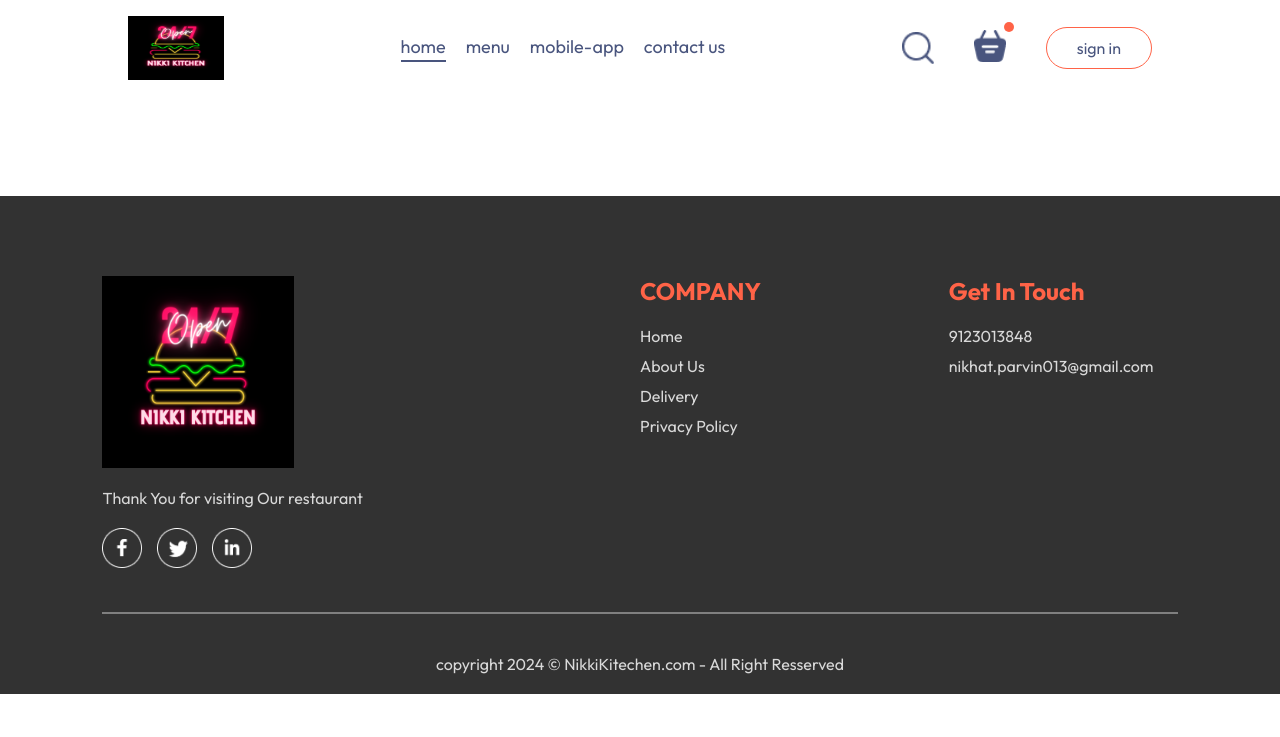
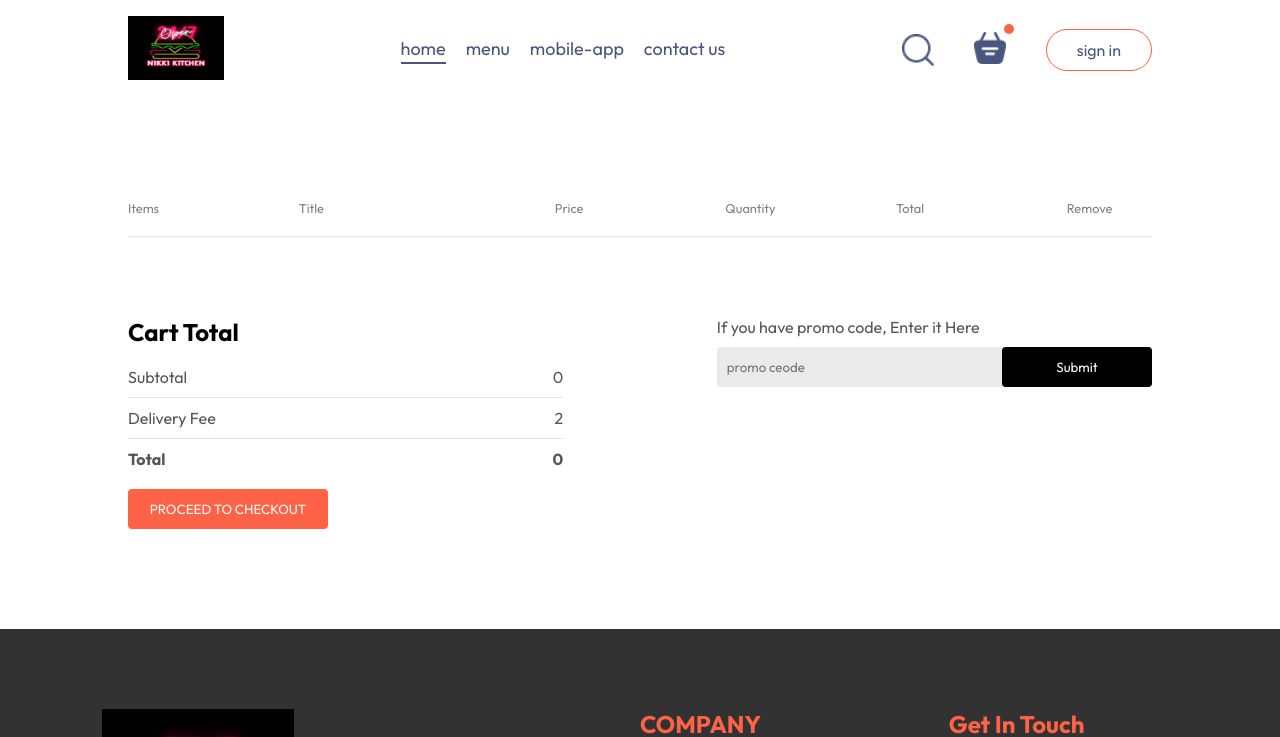
Before and after one commit to 01Nikhat/Food_Restaurant_Website, a React (Vite) app: page /cart in a window 1280 px wide. Shown: the top 737 px of the page. Built offline with nearby package versions, Linux system fonts and the light colour scheme.

Commit message:
Third Commit

```diff
--- a/src/components/Cart/Cart.css
+++ b/src/components/Cart/Cart.css
@@ -0,0 +1,101 @@
+.cart{
+
+margin-top: 100px;
+}
+
+.cart-items-title{
+  display: grid;
+  grid-template-columns: 1fr 1.5fr 1fr 1fr 1fr 0.5fr;
+  align-items: center;
+  color: grey;
+  font-size: max(1vw,12px);
+}
+
+.cart-items-item{
+margin: 10px 0px;
+color: black;
+}
+.cart-items-item img{
+  width: 50px;
+}
+.cart hr{
+  height: 1px;
+  background-color: #e2e2e2;
+  border: none;
+}
+.cart-items-item .cross{
+  cursor: pointer;
+}
+.cart-bottom{
+margin-top: 80px;
+display: flex;
+gap:max(12vw,20px);
+justify-content: space-between;
+}
+.cart-total{
+flex: 1;
+display: flex;
+flex-direction: column;
+gap: 20px;
+}
+.cart-total-details{
+display: flex;
+justify-content: space-between;
+color: #555;
+}
+.cart-total hr{
+  margin: 10px 0px;
+}
+.cart-total button{
+  border: none;
+  color: white;
+  background-color: tomato;
+  width: max(15vw,200px);
+  padding: 12px 0px;
+  border-radius: 4px;
+  cursor: pointer;
+}
+.cart-promo-code{
+  flex:1;
+
+
+}
+.cart-promo-code p{
+  color: #555;
+}
+.cart-promocode-input{
+  margin-top: 10px;
+  justify-content: space-between;
+  display: flex;
+  align-items: center;
+  background-color: #eaeaea;
+  border-radius: 4px;
+}
+.cart-promocode-input input{
+background: transparent;
+border: none;
+outline: none;
+padding-left: 10px;
+}
+.cart-promocode-input button{
+width: max(10vw,150px);
+padding: 12px 5px;
+background-color: black;
+border: none;
+color: white;
+border-radius: 4px;
+}
+@media (max-width:750px) {
+
+  .cart-bottom{
+    flex-direction: column-reverse;
+  }
+  .cart-promo-code{
+    justify-content: start;
+  }
+}
+@media (max-width:350px) {
+  .cart-items-item img{
+    width: 45px;
+  }
+}
--- a/src/components/Cart/Cart.jsx
+++ b/src/components/Cart/Cart.jsx
@@ -1,9 +1,74 @@
-import React from 'react';
+import React, { useContext } from 'react';
 import "./Cart.css"
+import {StoreContext} from '../../Context/StoreContext';
 
 const Cart = () => {
+  const {cartItems,food_list,removeFromCart} = useContext(StoreContext);
   return (
-    <div>
+    <div className='cart'>
+      <div className="cart-items">
+        <div className="cart-items-title">
+          <p>Items</p>
+          <p>Title</p>
+          <p>Price</p>
+          <p>Quantity</p>
+          <p>Total</p>
+          <p>Remove</p>
+        </div>
+        <br />
+        <hr />
+        {food_list.map((item,index)=>{
+            if (cartItems[item._id]>0) {
+              return(
+                <div>
+                  <div className="cart-items-title cart-items-item">
+                    <img src={item.image} alt="" />
+                    <p>{item.name}</p>
+                    <p>{item.price}</p>
+                    <p>{cartItems[item._id]}</p>
+                    <p>{item.price * cartItems[item._id]}</p>
+                    <p onClick={()=>removeFromCart(item._id)} className='cross'>x</p>
+                  </div>
+                  <hr />
+                </div>
+
+
+              )
+            }
+        })}
+      </div>
+      <div className="cart-bottom">
+        <div className="cart-total">
+          <h2>Cart Total</h2>
+          <div>
+              <div className='cart-total-details'>
+                <p>Subtotal</p>
+                <p>{0}</p>
+              </div>
+              <hr />
+              <div className='cart-total-details'>
+                <p>Delivery Fee</p>
+                <p>{2}</p>
+
+              </div>
+              <hr />
+              <div className='cart-total-details'>
+                <b>Total</b>
+                <b>{0}</b>
+              </div>
+            </div>
+          <button>PROCEED TO CHECKOUT</button>
+        </div>
+          <div className="cart-promo-code">
+            <div>
+              <p>If you have promo code, Enter it Here</p>
+              <div className="cart-promocode-input">
+                <input type="text" placeholder='promo ceode' />
+                <button>Submit</button>
+              </div>
+            </div>
+          </div>
+      </div>
 
     </div>
   )
--- a/src/components/UI/Navbar/Navbar.jsx
+++ b/src/components/UI/Navbar/Navbar.jsx
@@ -7,7 +7,7 @@
   const [menu, setMenu] = useState("home");
   return (
     <div className='navbar'>
-      <img src={assets.logo} alt="" />
+      <Link to='/'><img src={assets.logo} alt="" /></Link>
       <ul className="navbar-menu">
         <Link to="/" onClick={()=>setMenu("home")} className={menu === "home"?"active":""}>home</Link>
         <a href='#explore-menu' onClick={()=>setMenu("menu")}  className={menu === "menu"?"active":""}>menu</a>
@@ -17,7 +17,8 @@
       <div className="navbar-right">
         <img src={assets.search_icon} alt="" />
         <div className="navbar-search-icon">
-          <img src={assets.basket_icon} alt="" />
+
+          <Link to='/Cart'><img src={assets.basket_icon} alt="" /></Link>
           <div className="dot"></div>
         </div>
         <button onClick={()=>setShowLogin(true)}> sign in </button>
```
